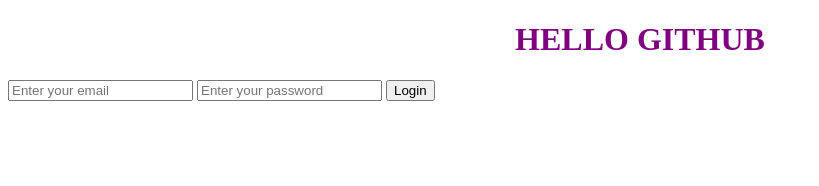
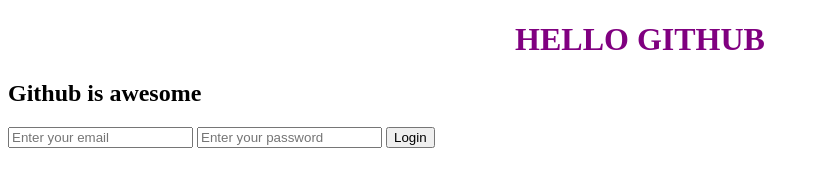
Before and after one commit to Teey95/new-project, a plain HTML site: page index.html in a window 1280 px wide. Shown: the whole page, without its empty margins (0-819 px from the left). Drawn offline with Linux system fonts and the light colour scheme.

Commit message:
changed name of page and added h2

```diff
--- a/index.html
+++ b/index.html
@@ -3,11 +3,12 @@
   <head>
     <meta charset="UTF-8" />
     <meta name="viewport" content="width=device-width, initial-scale=1.0" />
-    <title>Document</title>
+    <title>GITHUB</title>
     <link rel="stylesheet" href="style.css" />
   </head>
   <body>
     <h1>HELLO GITHUB</h1>
+    <h2>Github is awesome</h2>
     <form action="">
       <input type="email" placeholder="Enter your email" />
       <input type="password" placeholder="Enter your password" />
```
